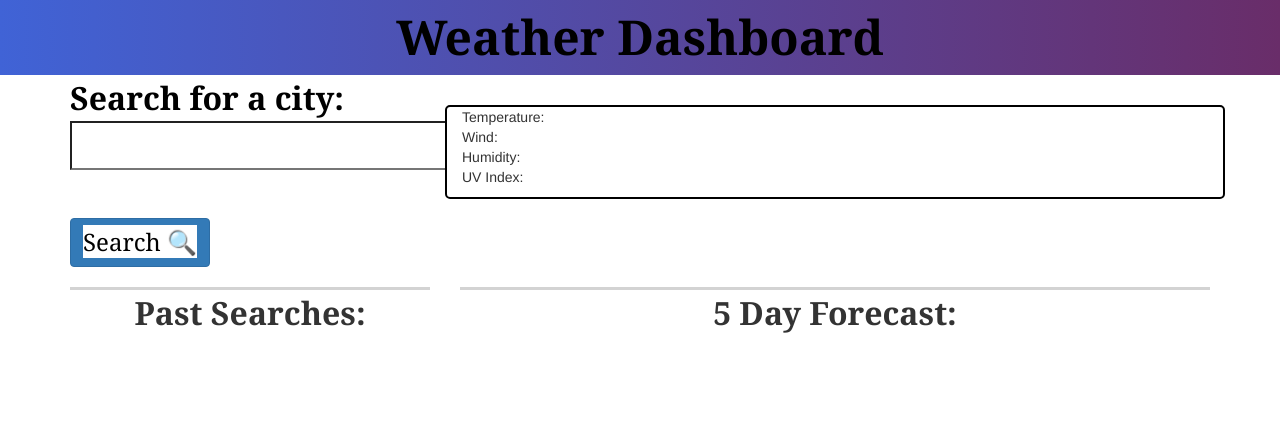
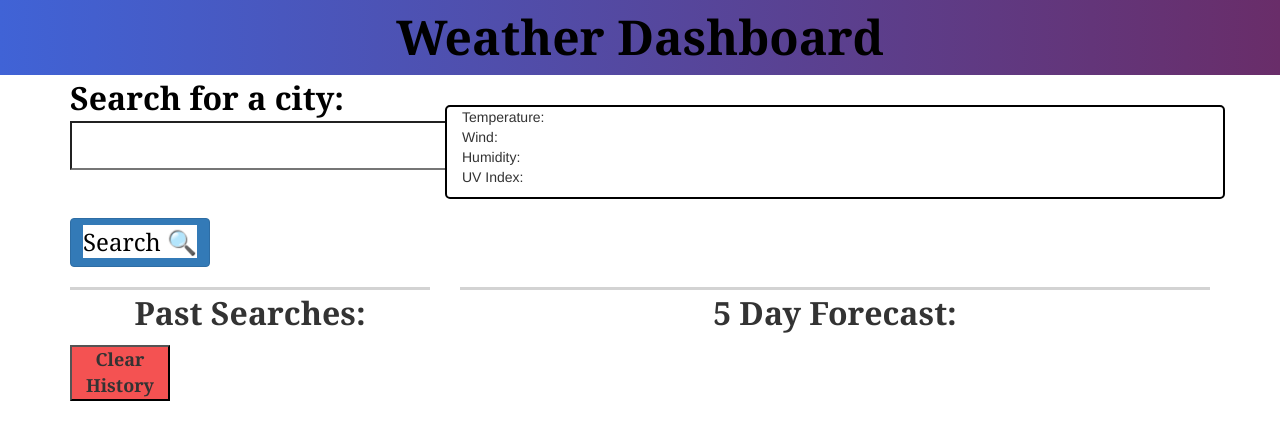
Before and after one commit to dcast0607/Personal-Weather-App, a plain HTML site: page index.html in a window 1280 px wide. Drawn offline with nearby package versions, Linux system fonts and the light colour scheme.

Commit message:
Adding final comments and attributes to index.html file

```diff
--- a/Assets/css/styles.css
+++ b/Assets/css/styles.css
@@ -115,6 +115,17 @@ Past Searches Container
     font-weight: bold;
 }
 
+.clearLocalStorageButton {
+    display: flex;
+    align-items: center;
+    justify-content: center;
+    width: 100px;
+    font-size: 18px;
+    font-family: Cambria, Cochin, Georgia, Times, 'Times New Roman', serif;
+    font-weight: bold;
+    background-color: rgb(244, 82, 82);
+}
+
 /*
 Five Day Forecast Container
 */
--- a/Assets/scripts/scripts.js
+++ b/Assets/scripts/scripts.js
@@ -157,4 +157,10 @@ function weatherSearch (e) {
         saveCityNameToLocalStorage(userEntry);
 }
 
+function clearPage() {
+    localStorage.clear();
+    location.reload();
+}
+
 $("#searchButton").click(weatherSearch);
+$("#clearLocalStorage").click(clearPage);
--- a/index.html
+++ b/index.html
@@ -5,6 +5,9 @@
     <meta http-equiv="X-UA-Compatible" content="IE=edge" />
     <meta name="viewport" content="width=device-width, initial-scale=1.0" />
     <title>Daniel's Personal Weather App</title>
+    <!--Adding stylesheets and linking to bootstrap, I'll be using various methods
+    to format the layout of the page. I'll be using regular CSS and bootstrap to make
+    these styling changes. -->
     <link rel="stylesheet" href="./Assets/css/reset.css" />
     <link rel="stylesheet" href="./Assets/css/styles.css" />
     <!-- Latest compiled and minified CSS -->
@@ -26,6 +29,7 @@
     <!--End of Homepage Container-->
 
     <!--Homepage container that holds our search bar and forecast details-->
+    <!--Search bar container-->
     <div class="container">
       <div class="row">
         <div class="col-sm-4">
@@ -42,6 +46,8 @@
             </div>
           </container>
         </div>
+    <!--End of search bar container-->
+    <!--Current day forecast container-->
         <div class="col-sm-8 weatherDetailsContainer">
           <container>
             <span id="cityName" class="weatherForecastTitle"></span>
@@ -58,12 +64,12 @@
         </div>
       </div>
     </div>
+    <!--End of current day forecast container-->
     <!--End of homepage container that will hold our search bar and
     forecast details-->
 
-    <!--Container that will hold our search history-->
-
-    <!--End of container that will hold our search history-->
+    <!--Container that will hold our search history. This container will have its
+    own column that will be used to display past searches to the end user.-->
     <div class="container">
       <div class="row">
         <div class="col-sm-4">
@@ -71,25 +77,28 @@
             <span class="pastSearchesTitle"> Past Searches: </span>
           </container>
           <container class="pastSearches">
-            <ul id="pastSearchesList">
+            <ul id="pastSearchesList"></ul>
+          </container>
+          <!--Adding a button that will allow us to dump the local storage.-->
+          <button id="clearLocalStorage" class="clearLocalStorageButton" type="button">Clear History</button>
+        </div>
+    <!--End of container that will hold our search history-->
 
-            </ul>
-          </container>
-        </div>
-
-        <!--Container that will hold our five day forecast-->
+        <!--Container that will hold our five day forecast. This container will be
+        used to format the data into two columns, this column will hold our 5 day
+        weather forecast data.-->
         <div class="col-sm-8">
           <container class="fiveDayForecastContainer">
             <span class="fiveDayForecastDetails"> 5 Day Forecast: </span>
           </container>
-          <container id="dailyForecastContainerBox">
-
-          </container>
+          <container id="dailyForecastContainerBox"> </container>
         </div>
       </div>
     </div>
 
     <!--End of container that holds five day forecast-->
+    <!--Adding my scripts here. Will be using JQuery, Moment.js, and my own personal
+    script to run the logic behind my personal weather app.-->
     <script src="https://code.jquery.com/jquery-3.5.0.js"></script>
     <script src="https://cdnjs.cloudflare.com/ajax/libs/moment.js/2.29.3/moment.min.js"></script>
     <script src="./Assets/scripts/scripts.js"></script>
```
Lines whose indentation alone changed are shown as unchanged.
